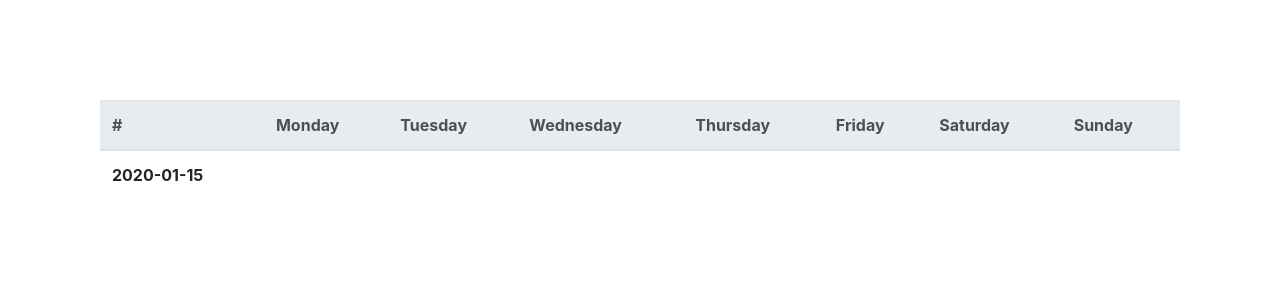
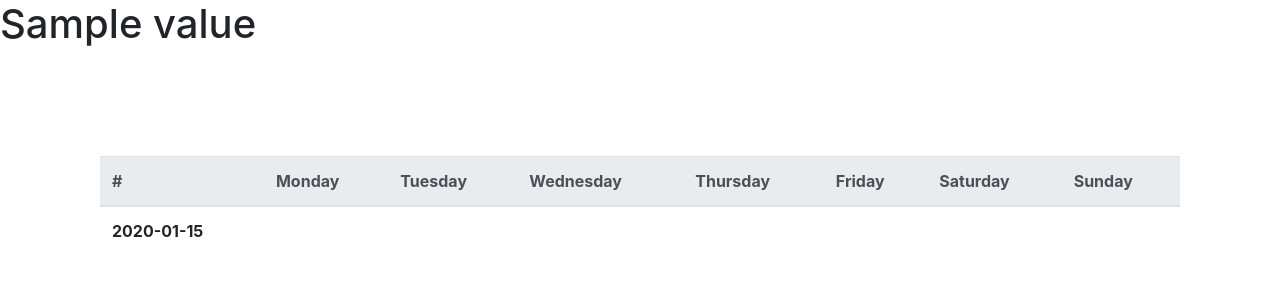
Before and after one commit to kuroye/shattyk_erhan, a Django app: template templates/index.html in a window 1280 px wide. Shown: the top 300 px of the page. Run offline with Django 4.2, Linux system fonts and the light colour scheme; the template is opened without the code that fills it: most values are stand-ins (such as "Sample title", 1, 10 or a date in 2020); lists and menus that the app fills with data are empty.

Commit message:
display dict values

```diff
--- a/templates/index.html
+++ b/templates/index.html
@@ -9,6 +9,11 @@
 
 </head>
 <body>
+
+{% for value in schedule.values %}
+<h1>{{ value }}</h1>
+{% endfor %}
+
 
 
 <div style="padding: 100px">
```
